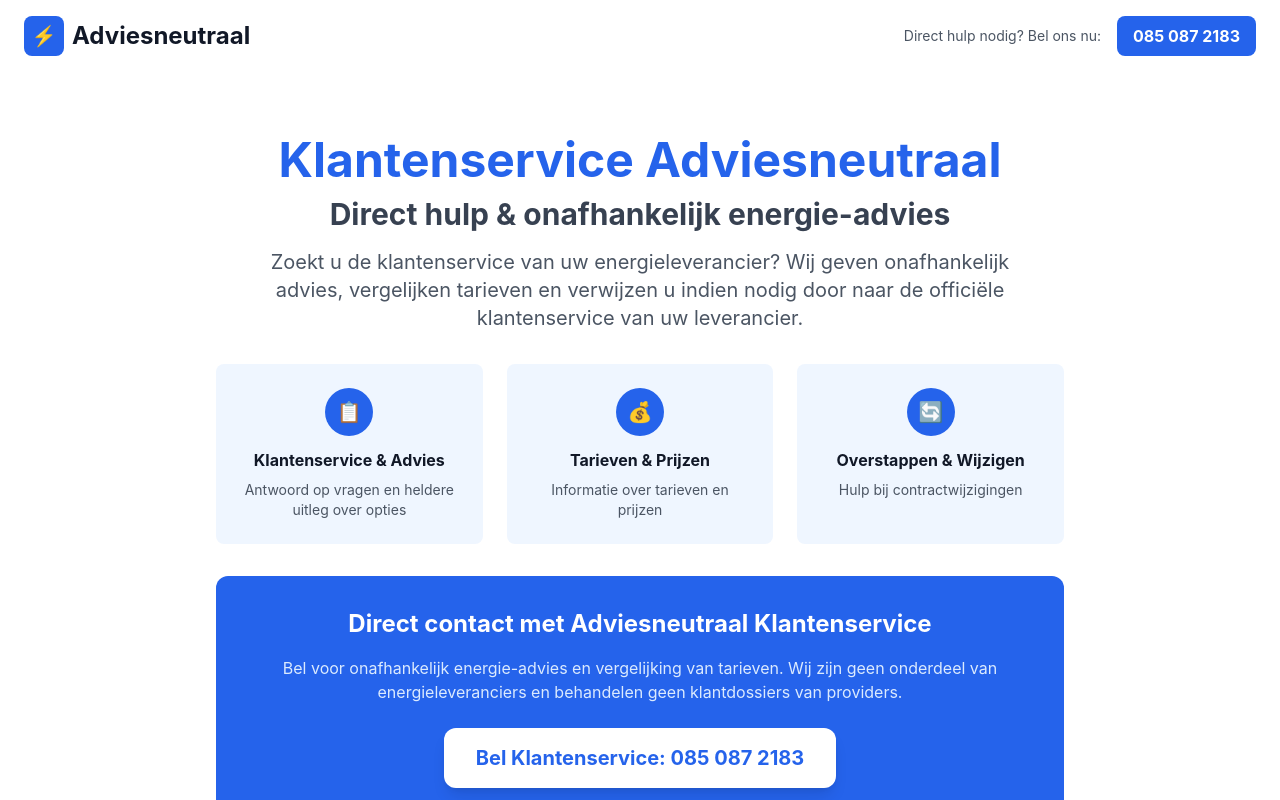
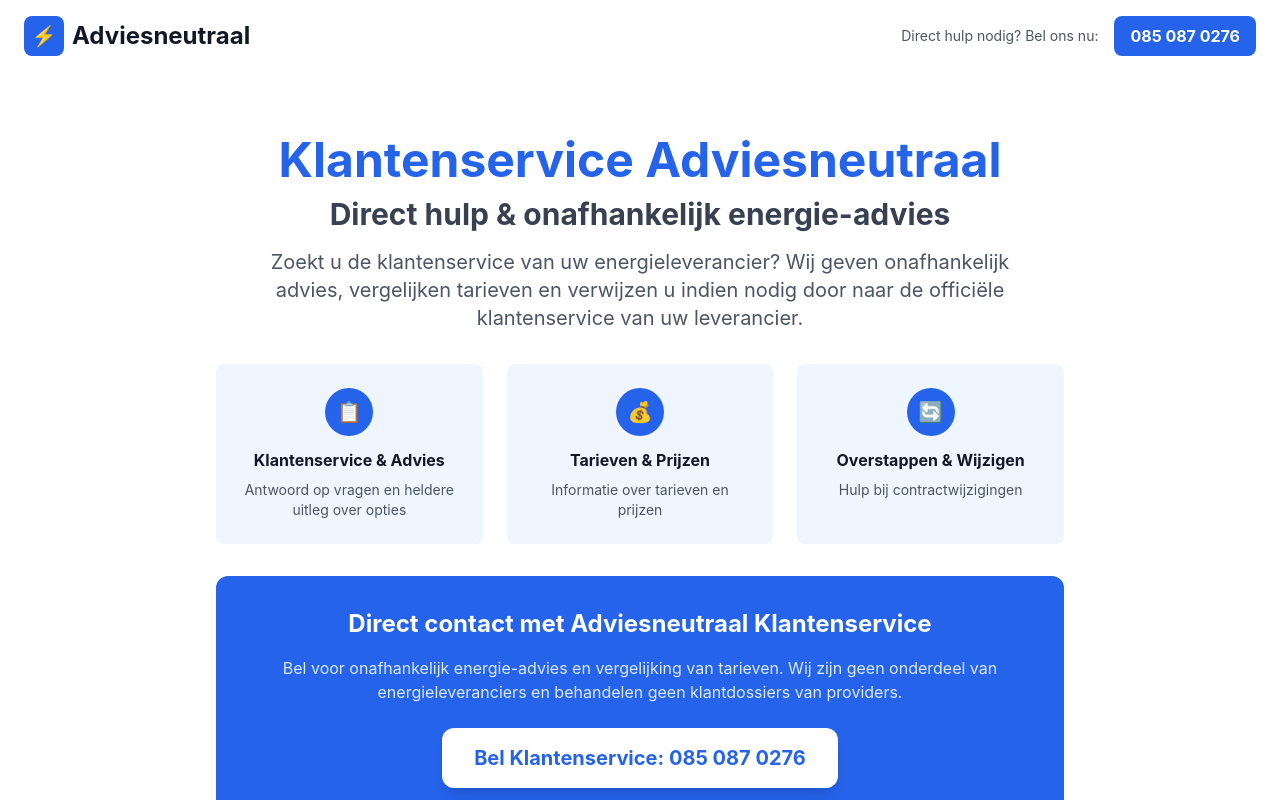
Before and after one commit to OkanLimitless/contractvergelijkers, a Next.js app: page /klantenservice in a window 1280 px wide. Shown: the top 800 px of the page. Built offline with nearby package versions, Linux system fonts and the light colour scheme.

Commit message:
Update customer service phone number
Co-authored-by: multilog24 <multilog24@protonmail.com>

```diff
--- a/pages/klantenservice.tsx
+++ b/pages/klantenservice.tsx
@@ -9,7 +9,7 @@ declare global {
 }
 
 export default function Klantenservice() {
-  const [phoneNumber] = useState('085 087 2183')
+  const [phoneNumber] = useState('085 087 0276')
   const [formStep, setFormStep] = useState(1)
   const [showStickyButton, setShowStickyButton] = useState(false)
   const [formData, setFormData] = useState({
```
